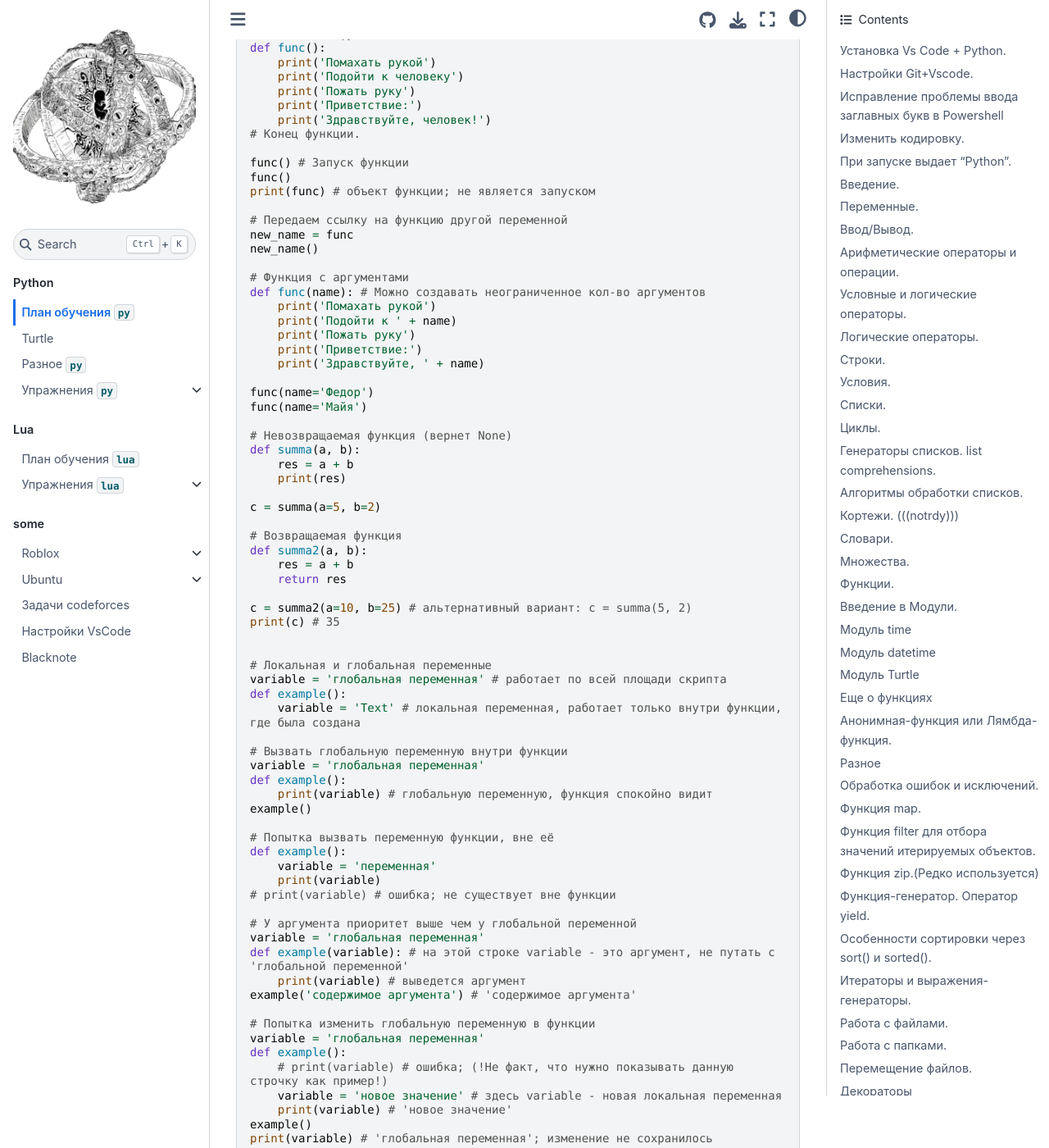
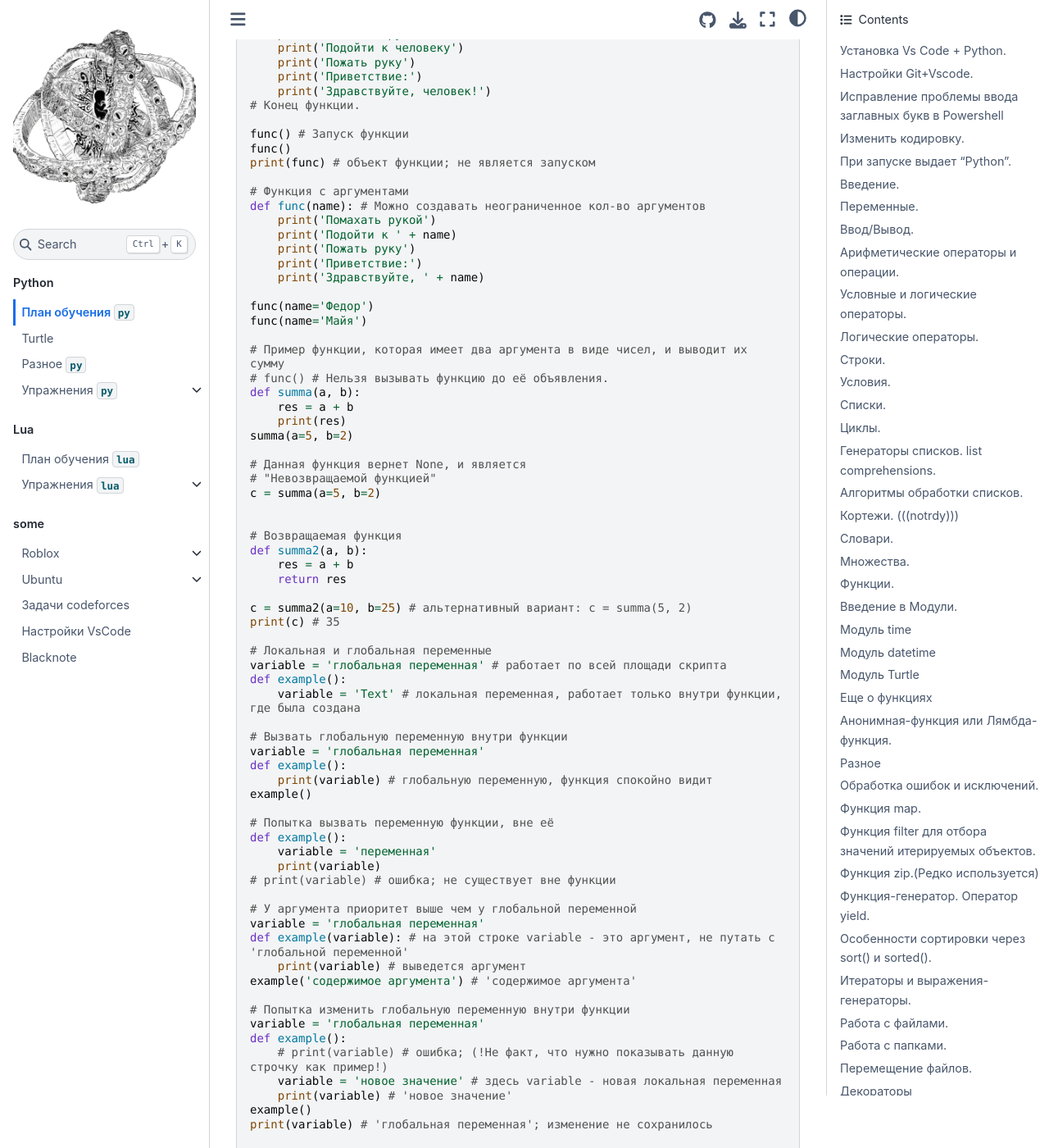
Before and after one commit to your-teach/faithpages, a Jupyter Book: the page built from Python/study-plan-py.md, in a window 1280 px wide and 1400 px high, scrolled down 11890 px. Shown: the whole window at 82% size. Built offline with Jupyter Book 1.0.4 settings and Sphinx 7.4.7 and the Sphinx Book theme 1.1.4, drawn with Linux system fonts in a browser that asks for light colours; some of the changed text lies outside the part shown.

Commit message:
fix function python plan

````diff
--- a/Python/study-plan-py.md
+++ b/Python/study-plan-py.md
@@ -504,8 +504,6 @@
     -Что такое *args и **kwargs
 
 ```python
-
-# func() # Нельзя вызывать функцию до её объявления.
 # Объявление функции.
 def func():
     print('Помахать рукой')
@@ -519,10 +517,6 @@ func() # Запуск функции
 func()
 print(func) # объект функции; не является запуском
 
-# Передаем ссылку на функцию другой переменной
-new_name = func
-new_name()
-
 # Функция с аргументами
 def func(name): # Можно создавать неограниченное кол-во аргументов
     print('Помахать рукой')
@@ -534,12 +528,17 @@ def func(name): # Можно создавать неограниченное к
 func(name='Федор')
 func(name='Майя')
 
-# Невозвращаемая функция (вернет None)
+# Пример функции, которая имеет два аргумента в виде чисел, и выводит их сумму
+# func() # Нельзя вызывать функцию до её объявления.
 def summa(a, b):
     res = a + b
     print(res)
+summa(a=5, b=2)
 
+# Данная функция вернет None, и является
+# "Невозвращаемой функцией"
 c = summa(a=5, b=2)
+
 
 # Возвращаемая функция
 def summa2(a, b):
@@ -548,7 +547,6 @@ def summa2(a, b):
 
 c = summa2(a=10, b=25) # альтернативный вариант: c = summa(5, 2)
 print(c) # 35
-
 
 # Локальная и глобальная переменные
 variable = 'глобальная переменная' # работает по всей площади скрипта
@@ -573,7 +571,7 @@ def example(variable): # на этой строке variable - это аргум
     print(variable) # выведется аргумент
 example('содержимое аргумента') # 'содержимое аргумента'
 
-# Попытка изменить глобальную переменную в функции
+# Попытка изменить глобальную переменную внутри функции
 variable = 'глобальная переменная'
 def example():
     # print(variable) # ошибка; (!Не факт, что нужно показывать данную строчку как пример!)
````
Also changed, not shown: other parts of Python/study-plan-py.md (+6 -1 lines).
